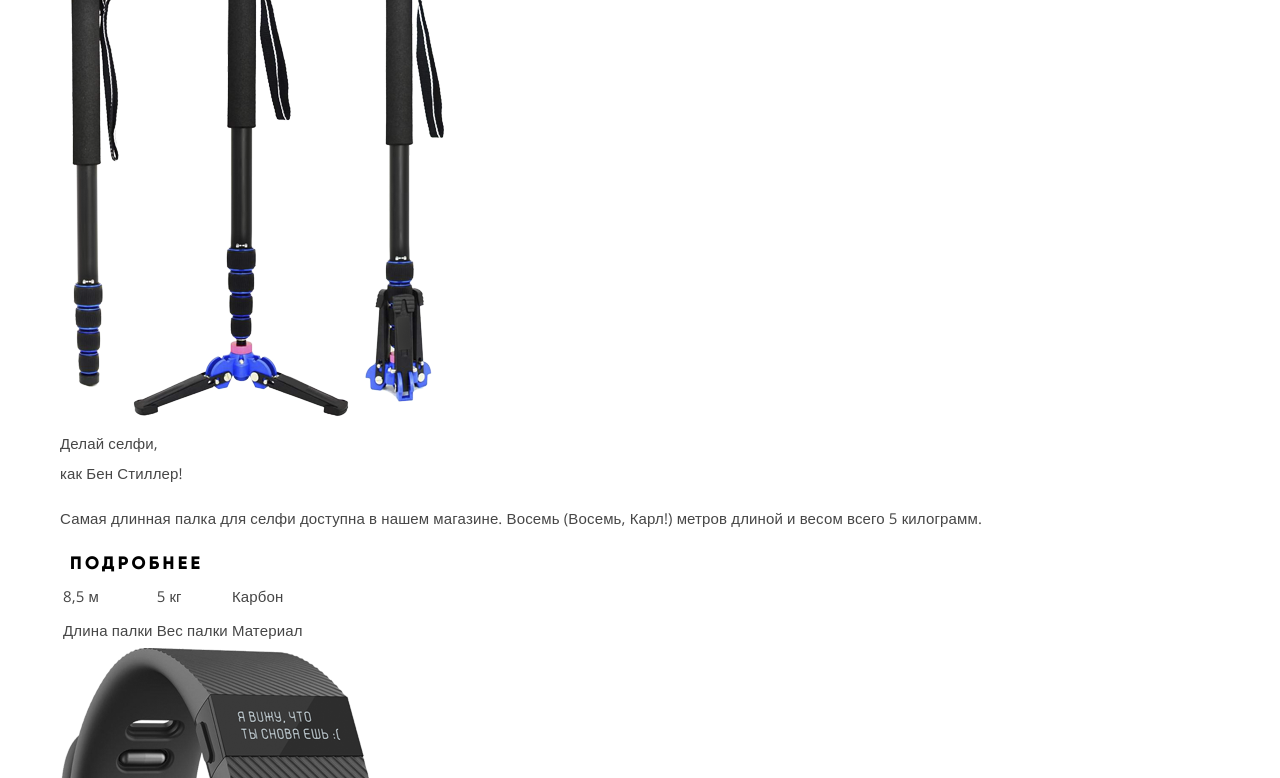
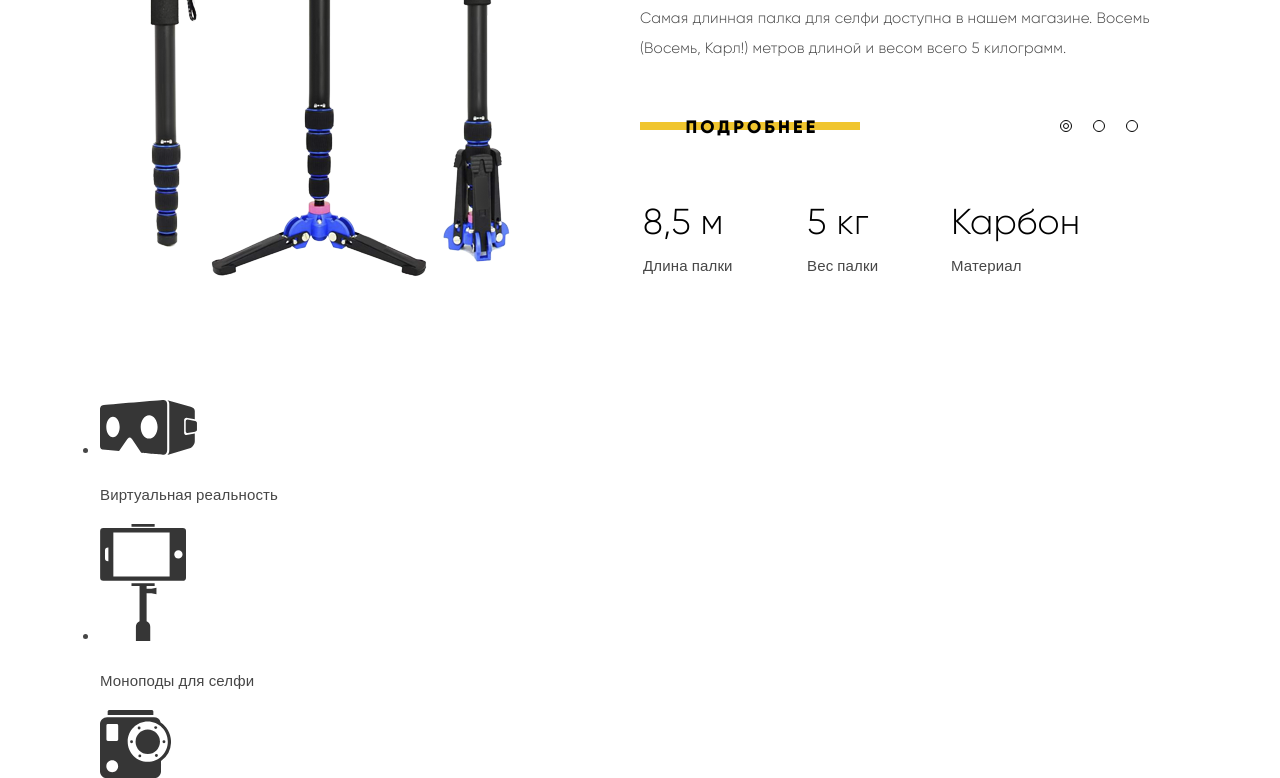
Before and after one commit to mircil/device, a plain HTML site: page index.html in a window 1280 px wide. Shown: the part 435-1213 px from the top of the page. Drawn offline with nearby package versions, Linux system fonts and the light colour scheme.

Commit message:
made slider

```diff
--- a/css/style.css
+++ b/css/style.css
@@ -63,7 +63,7 @@ a {
   position: relative;
 
   display: inline-block;
-  padding: 0 10px;
+  padding: 10px 0;
 
   font-weight: 800;
   font-size: 18px;
@@ -87,7 +87,7 @@ a {
   content: "";
   position: absolute;
   top: 50%;
-  left: 2px;
+  left: -2px;
   z-index: -1;
 
   width: inherit;
@@ -96,28 +96,28 @@ a {
 
   background-color: #f0c52e;
 
-  transition: all 0.3s linear;
+  transition: all 0.2s linear;
 }
 
 .btn:hover::before,
 .btn:focus::before {
-  top: -8px;
+  top: 0px;
 
   height: 40px;
   margin: 0;
 
-  transition: all 0.3s linear;
+  transition: all 0.2s linear;
 }
 
 .btn:active::before {
-  top: -8px;
+  top: 0px;
 
   height: 40px;
   margin: 0;
 
   color: rgba(0, 0, 0, 0.3);
 
-  transition: all 0.3s linear;
+  transition: all 0.2s linear;
 }
 
 /* End of global styles */
@@ -474,7 +474,7 @@ a {
   position: absolute;
   top: 22px;
   left: -60px;
-  z-index: 1;
+  z-index: 2;
 
   display: none;
   width: 1100px;
@@ -515,4 +515,206 @@ a {
   width: 220px;
 }
 
+
+.slider {
+  position: relative;
+  z-index: 1;
+}
+
+.slider-item-wrap {
+  position: relative;
+  display: flex;
+  margin-top: -110px;
+  padding-bottom: 97px;
+}
+
+.slider-item {
+  display: none;
+}
+
+.slider-item-2 {
+  padding-bottom: 85px;
+}
+
+.slider-item-3 {
+  padding-bottom: 114px;
+}
+
+.slider-img-wrap {
+  width: 540px;
+  margin-right: 40px;
+
+  text-align: center;
+}
+
+.slider-item-1-img img {
+  width: 384px;
+  height: 486px;
+}
+
+.slider-item-2-img img {
+  width: 345px;
+  height: 485px;
+  margin-top: 12px;
+  margin-left: 16px;
+}
+
+.slider-item-3-img img {
+  width: 526px;
+  height: 334px;
+  margin-top: 65px;
+  margin-left: 30px;
+}
+
+.slider-descr-wrap {
+  position: relative;
+  width: 560px;
+  padding-top: 78px;
+}
+
+.slider-descr-wrap::before {
+  content: "";
+  position: absolute;
+  top: 36px;
+  left: 0;
+  width: 100px;
+  height: 7px;
+
+  background-color: #fff;
+}
+
+.slider-descr-wrap::after {
+  content: "";
+  position: absolute;
+  top: -15px;
+  right: 50px;
+  z-index: -1;
+
+  font-weight: 800;
+  font-size: 179px;
+  line-height: 179px;
+  font-family: "Gilroy", "Arial", sans-serif;
+  color: #fff;
+}
+
+.slider-descr-item-1::after {
+  content: "01";
+}
+
+.slider-descr-item-2::after {
+  content: "02";
+}
+
+.slider-descr-item-3::after {
+  content: "03";
+}
+
+.slider-descr-wrap b {
+  display: block;
+  margin-bottom: 20px;
+
+  font-weight: 800;
+  font-size: 47px;
+  line-height: 56px;
+  font-family: "Gilroy", "Arial", sans-serif;
+  letter-spacing: 0.01em;
+  color: #000;
+}
+
+.slider-descr-wrap p {
+  margin: 0;
+  padding: 0;
+
+  font-weight: 300;
+  font-size: 15px;
+  line-height: 30px;
+  font-family: "Gilroy", "Arial", sans-serif;
+  letter-spacing: 0.01em;
+  color: #464646;
+}
+
+.slider-descr-wrap .btn {
+  width: 220px;
+  margin-top: 42px;
+  margin-bottom: 46px;
+  margin-left: 2px;
+
+  background: none;
+  border: none;
+}
+
+.slider-controls {
+  position: absolute;
+  display: flex;
+  justify-content: space-between;
+  right: 82px;
+  bottom: 253px;
+  z-index: 1;
+  width: 78px;
+}
+
+.slider-controls label {
+  position: relative;
+  display: block;
+  box-sizing: border-box;
+  width: 12px;
+  height: 12px;
+
+  border: 1px solid #000;
+  border-radius: 50%;
+  cursor: pointer;
+}
+
+.slider-controls label::before {
+  content: "";
+  position: absolute;
+  top: 2px;
+  left: 2px;
+
+  display: none;
+  box-sizing: border-box;
+  width: 6px;
+  height: 6px;
+
+  border: 1px solid #000;
+  border-radius: 50%;
+}
+
+.slider input:focus ~ .slider-controls label {
+  outline: 1px solid #212121;
+  outline: 5px auto -webkit-focus-ring-color;
+}
+
+#btn-1:checked ~ .slider-item-1 {
+  display: flex;
+}
+#btn-2:checked ~ .slider-item-2 {
+  display: flex;
+}
+#btn-3:checked ~ .slider-item-3 {
+  display: flex;
+}
+
+.slider input[id="btn-1"]:checked ~ .slider-controls label[for="btn-1"]::before,
+.slider input[id="btn-2"]:checked ~ .slider-controls label[for="btn-2"]::before,
+.slider input[id="btn-3"]:checked ~ .slider-controls label[for="btn-3"]::before {
+  display: block;
+}
+
+.slider-item-features-top {
+  font-weight: 300;
+  font-size: 36px;
+  line-height: 48px;
+  font-family: "Gilroy", "Arial", sans-serif;
+  color: #000;
+}
+
+.slider-item-features td:nth-child(1),
+.slider-item-features td:nth-child(3) {
+  width: 160px;
+}
+
+.slider-item-features td:nth-child(2) {
+  width: 140px;
+}
 /* End of header styles */
--- a/index.html
+++ b/index.html
@@ -68,19 +68,19 @@
       <div class="container">
         <section class="slider">
           <h2 class="visually-hidden">Слайдер с промо товарами</h2>
-          <input type="radio" id="btn-1" name="slider-control" checked>
-          <input type="radio" id="btn-2" name="slider-control">
-          <input type="radio" id="btn-3" name="slider-control">
+          <input class="visually-hidden" type="radio" id="btn-1" name="slider-control" checked>
+          <input class="visually-hidden" type="radio" id="btn-2" name="slider-control">
+          <input class="visually-hidden" type="radio" id="btn-3" name="slider-control">
           <div class="slider-controls">
             <label for="btn-1"><span class="visually-hidden">Первый слайд</span></label>
             <label for="btn-2"><span class="visually-hidden">Второй слайд</span></label>
             <label for="btn-3"><span class="visually-hidden">Третий слайд</span></label>
           </div>
-          <div class="slider-item-1">
-            <div class="slider-item-1-img">
+          <div class="slider-item slider-item-wrap slider-item-1">
+            <div class="slider-img-wrap slider-item-1-img">
               <img src="img/slider-img-1.png" alt="Самая длинная палка для селфи" width="384" height="486">
             </div>
-            <div class="slider-item-content">
+            <div class="slider-descr-wrap slider-descr-item-1">
               <b>Делай селфи,<br>как Бен Стиллер!</b>
               <p>Самая длинная палка для селфи доступна в нашем магазине. Восемь (Восемь, Карл!) метров длиной и весом всего 5 килограмм.</p>
               <a class="btn" href="#">Подробнее</a>
@@ -90,7 +90,7 @@
                   <td>5 кг</td>
                   <td>Карбон</td>
                 </tr>
-                <tr class="slider-item-features-bottom">
+                <tr class="slider-item-features-bot">
                   <td>Длина палки</td>
                   <td>Вес палки</td>
                   <td>Материал</td>
@@ -98,11 +98,11 @@
               </table>
             </div>
           </div>
-          <div class="slider-item-2">
-            <div class="slider-item-1-img">
+          <div class="slider-item slider-item-wrap slider-item-2">
+            <div class="slider-img-wrap slider-item-2-img">
               <img src="img/slider-img-2.png" alt="Самая длинная палка для селфи" width="345" height="485">
             </div>
-            <div class="slider-item-content">
+            <div class="slider-descr-wrap slider-descr-item-2">
               <b>Худеем<br>правильно!</b>
               <p>Мотивирующие фитнес-браслеты помогут найти в себе силы не пропускать занятия и соблюдать диету.</p>
               <a class="btn" href="#">Подробнее</a>
@@ -116,11 +116,11 @@
               </table>
             </div>
           </div>
-          <div class="slider-item-3">
-            <div class="slider-item-3-img">
-              <img src="img/slider-img-1.png" alt="Самая длинная палка для селфи" width="526" height="334">
+          <div class="slider-item slider-item-wrap slider-item-3">
+            <div class="slider-img-wrap slider-item-3-img">
+              <img src="img/slider-img-3.png" alt="Самая длинная палка для селфи" width="526" height="334">
             </div>
-            <div class="slider-item-content">
+            <div class="slider-descr-wrap slider-descr-item-3">
               <b>Порхает как бабочка,<br>жалит как пчела!</b>
               <p>Этот обычный, на первый взгляд, квадрокоптер оснащен мощным лазером, замаскированным под стандартную камеру.</p>
               <a class="btn" href="#">Подробнее</a>
```
